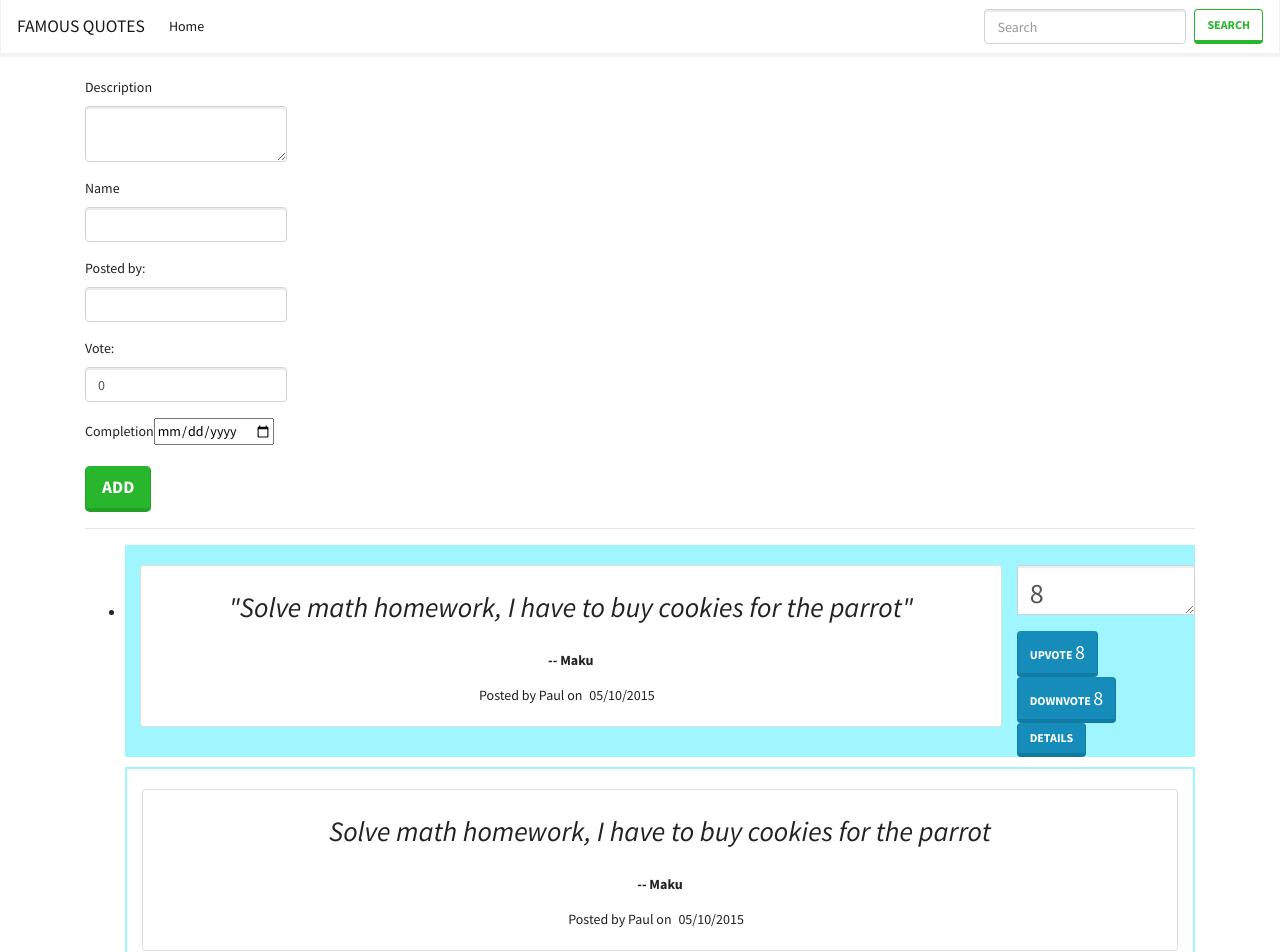
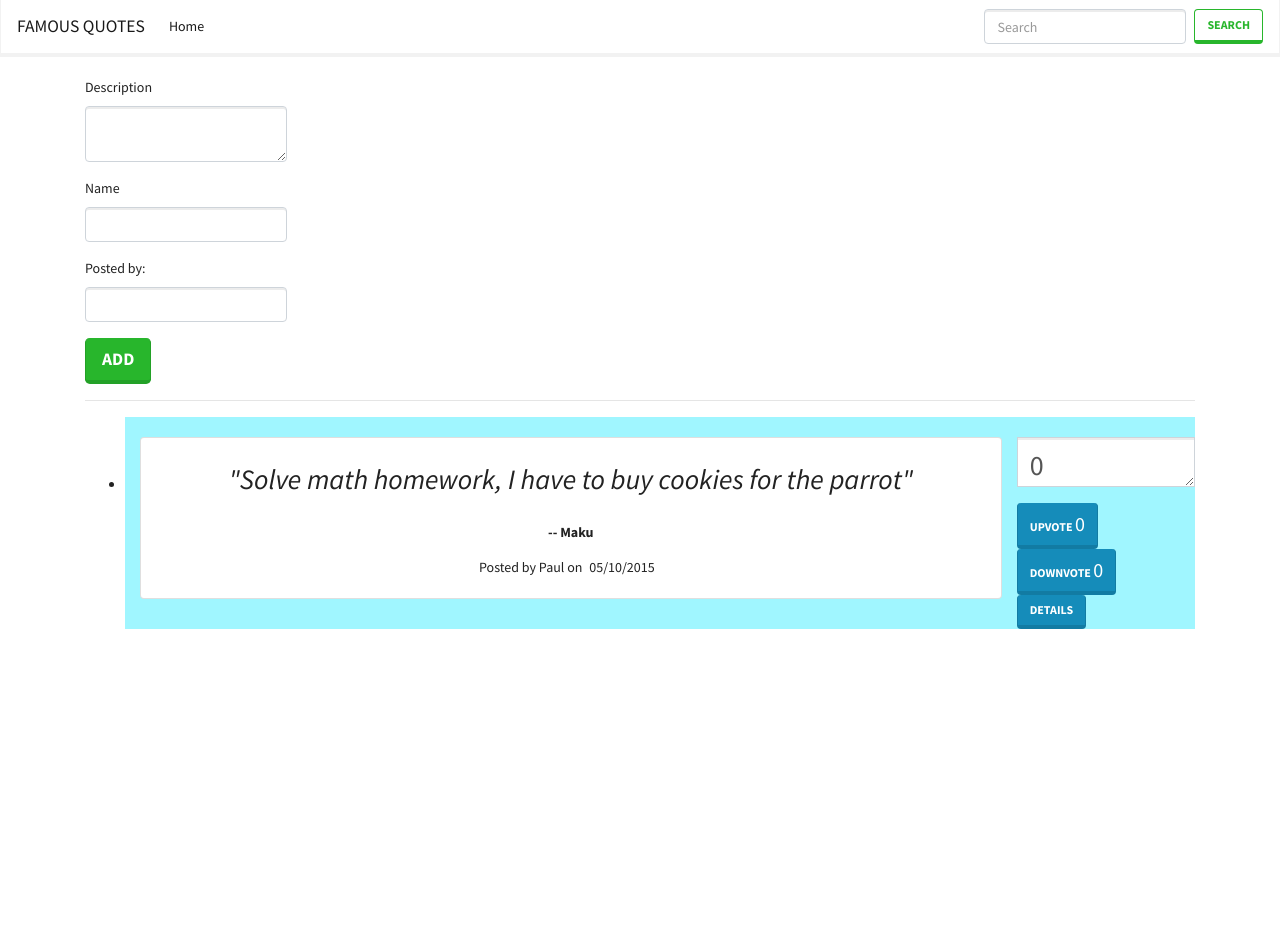
Before and after one commit to ma-za-kpe/quote-ip, an Angular app: page / in a window 1280 px wide. Shown: the top 952 px of the page. After the commit the page ends 800 px from the top, so only its background shows below. Built offline with nearby package versions, Linux system fonts and the light colour scheme.

Commit message:
remove date field from add-quote form

```diff
--- a/src/app/add-quote/add-quote.component.html
+++ b/src/app/add-quote/add-quote.component.html
@@ -37,30 +37,9 @@
 
       </div>
 
-      <div class="form-group">
 
-        <label for="name">Vote:</label>
-        <input type="text" required class="form-control" id="vote" [(ngModel)]="newQuote.vote" name="vote"
-          #name="ngModel" required>
 
-      </div>
 
-      <div [hidden]="name.valid || name.pristine" class="alert alert-danger">
-        <p> vote is Required</p>
-
-      </div>
-
-      <div class="form-group">
-        <label for="complete">Completion</label>
-        <input type='date' id="complete" [(ngModel)]="newQuote.completeDate" name="completeDate" #completeDate="ngModel"
-          required>
-
-      </div>
-
-      <div [hidden]="completeDate.valid || completeDate.pristine" class="alert alert-danger">
-        <p> Complete Date is Required</p>
-
-      </div>
 
       <button type="Submit" class="btn btn-success btn-lg"> Add </button>
 
--- a/src/app/add-quote/add-quote.component.ts
+++ b/src/app/add-quote/add-quote.component.ts
@@ -8,7 +8,7 @@ import { Quote } from "../quote";
   styleUrls: ["./add-quote.component.css"]
 })
 export class AddQuoteComponent implements OnInit {
-  newQuote = new Quote(0, "", "", "", 0, new Date());
+  newQuote = new Quote(0, "", "", "", 0);
 
   @Output() addQuote = new EventEmitter<Quote>();
 
--- a/src/app/quote.ts
+++ b/src/app/quote.ts
@@ -5,10 +5,9 @@ export class Quote {
     public name: string,
     public link: string,
     public description: string,
-    public vote: number,
-    public completeDate: Date
+    public vote: number
   ) {
-    this.vote = vote || 0;
+    this.vote = 0;
     this.showDescription = false;
   }
 
--- a/src/app/quotes/quotes.component.ts
+++ b/src/app/quotes/quotes.component.ts
@@ -15,49 +15,7 @@ export class QuotesComponent implements OnInit {
       "Maku",
       "Paul",
       "Solve math homework, I have to buy cookies for the parrot",
-      5,
-      new Date(2019, 5, 14)
-    ),
-    new Quote(
-      2,
-      "Maku",
-      "Paul",
-      "Solve math homework, I have to buy cookies for the parrot",
-      6,
-      new Date(2019, 3, 24)
-    ),
-    new Quote(
-      3,
-      "Maku",
-      "Paul",
-      "Solve math homework, I have to buy cookies for the parrot",
-      8,
-      new Date(2018, 3, 14)
-    ),
-    new Quote(
-      4,
-      "Maku",
-      "Paul",
-      "Solve math homework, I have to buy cookies for the parrot",
-      6,
-      new Date(2018, 3, 14)
-    ),
-    new Quote(
-      5,
-      "Maku",
-      "Paul",
-      "Solve math homework, I have to buy cookies for the parrot",
-
-      5,
-      new Date(2018, 3, 14)
-    ),
-    new Quote(
-      6,
-      "Maku",
-      "Paul",
-      "Solve math homework, I have to buy cookies for the parrot",
-      1,
-      new Date(2018, 3, 14)
+      0
     )
   ];
   constructor() {}
```
